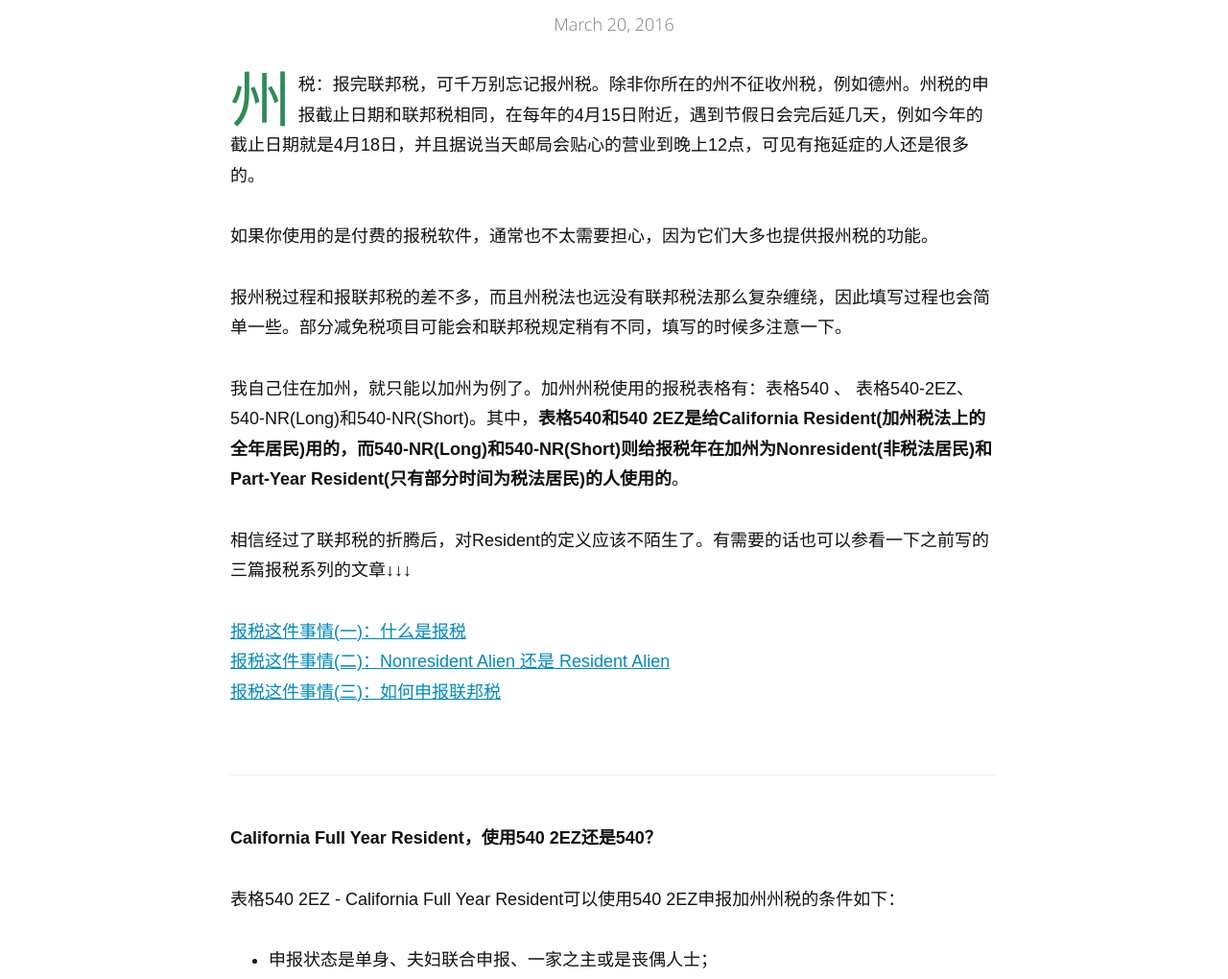
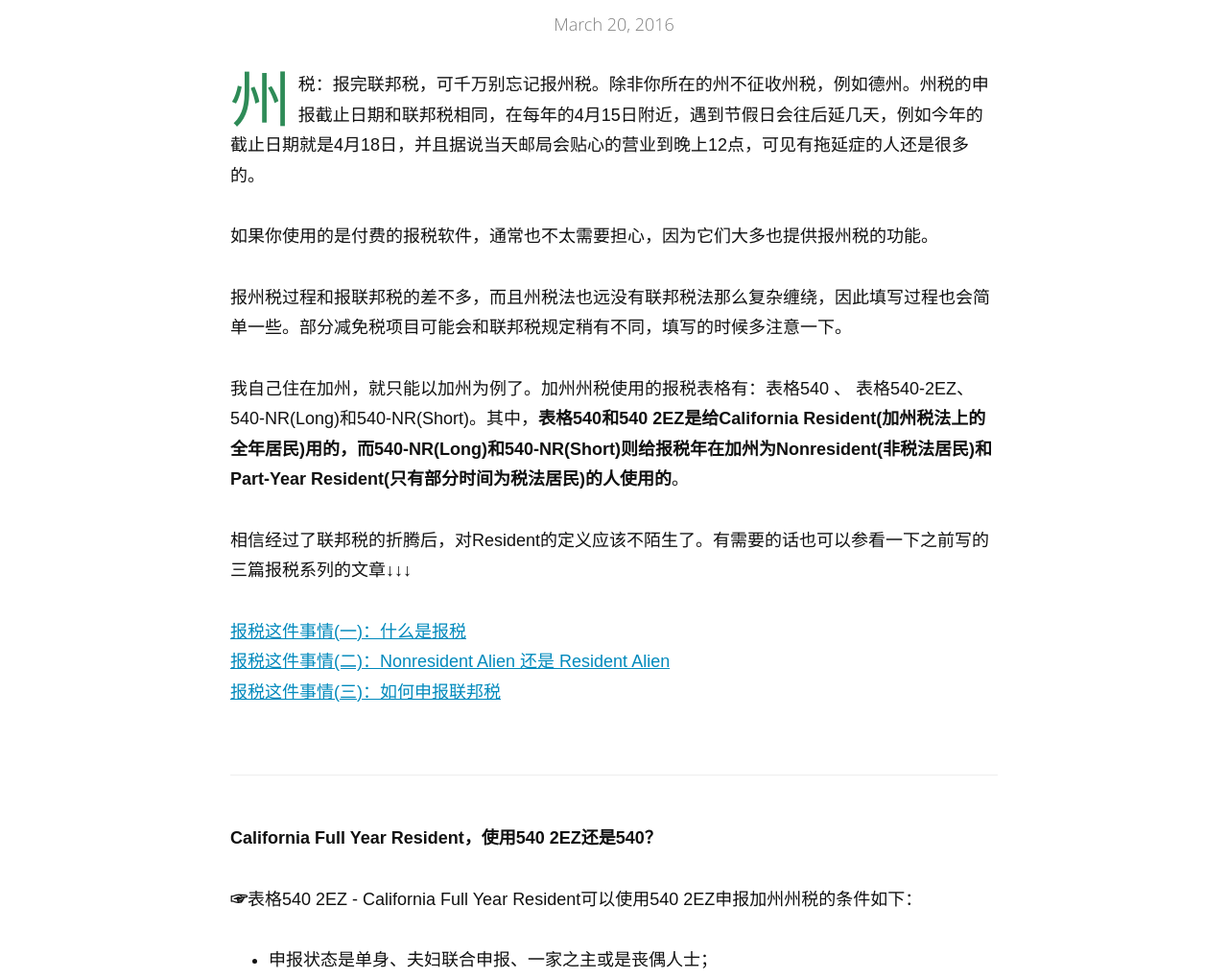
Before and after one commit to wolfwifee/wolfwifee.github.com, a Jekyll site: the page built from _posts/2016-03-20-how-to-file-a-state-tax-return.md, in a window 1280 px wide and 1400 px high. Shown: the part 365-1385 px from the top of the window at 96% size. Built offline with Jekyll 4.4.1, drawn with Linux system fonts in a browser that asks for light colours; nearby versions of some CDN libraries; some web fonts are replaced; comment, search, counter and statistics services are not loaded.

Commit message:
Update 2016-03-20-how-to-file-a-state-tax-return.md

```diff
--- a/_posts/2016-03-20-how-to-file-a-state-tax-return.md
+++ b/_posts/2016-03-20-how-to-file-a-state-tax-return.md
@@ -12,7 +12,7 @@
 
 
 
-<span class="dropcap">州</span>税：报完联邦税，可千万别忘记报州税。除非你所在的州不征收州税，例如德州。州税的申报截止日期和联邦税相同，在每年的4月15日附近，遇到节假日会完后延几天，例如今年的截止日期就是4月18日，并且据说当天邮局会贴心的营业到晚上12点，可见有拖延症的人还是很多的。
+<span class="dropcap">州</span>税：报完联邦税，可千万别忘记报州税。除非你所在的州不征收州税，例如德州。州税的申报截止日期和联邦税相同，在每年的4月15日附近，遇到节假日会往后延几天，例如今年的截止日期就是4月18日，并且据说当天邮局会贴心的营业到晚上12点，可见有拖延症的人还是很多的。
 
 如果你使用的是付费的报税软件，通常也不太需要担心，因为它们大多也提供报州税的功能。
 
@@ -35,7 +35,7 @@
 
 **California Full Year Resident，使用540 2EZ还是540？**
 
-表格540 2EZ - California Full Year Resident可以使用540 2EZ申报加州州税的条件如下：
+**☞**表格540 2EZ - California Full Year Resident可以使用540 2EZ申报加州州税的条件如下：
 
 - 申报状态是单身、夫妇联合申报、一家之主或是丧偶人士；<br>
 - 申报的Dependent(受抚养人)个数不超过3个，即只可以使用最多三个Dependents Exemptions(受抚养人免税额)；<br>
```
